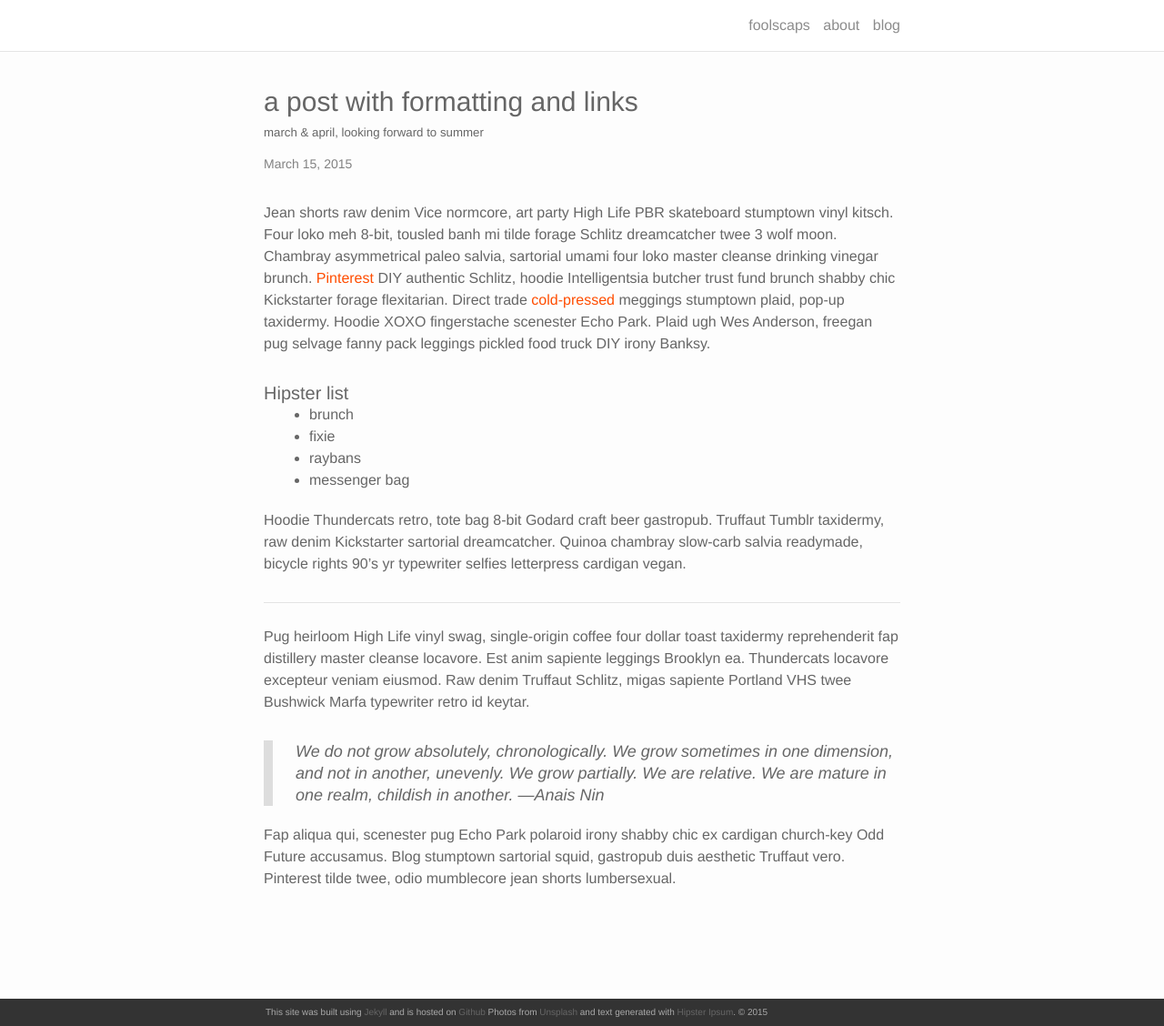
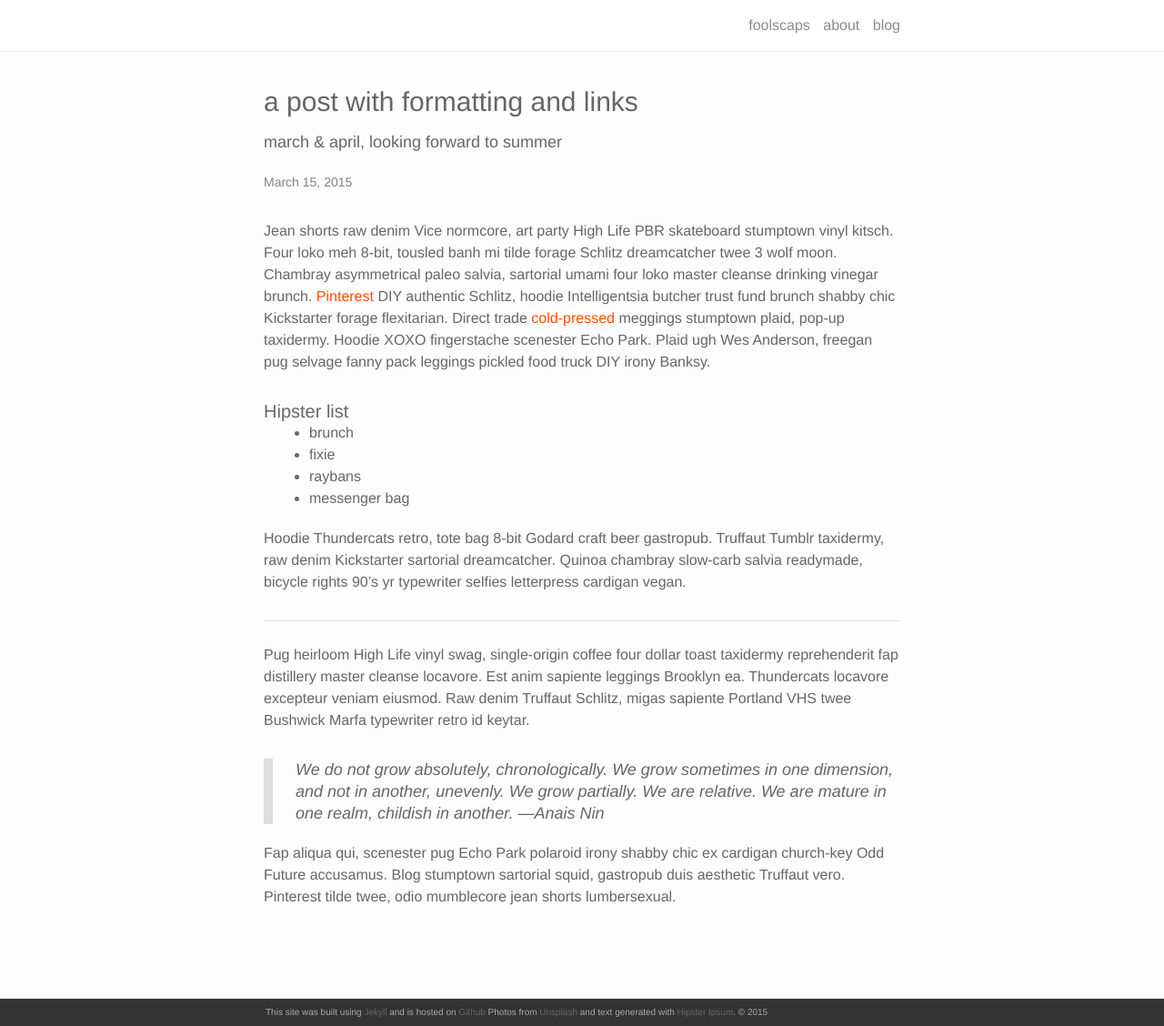
Before and after one commit to foolscaps/foolscaps.github.io, a Jekyll site: the page built from _posts/2015-03-15-SamplePostFormat.markdown, in a window 1280 px wide and 1128 px high. Shown: the whole window at 91% size. Built offline with Jekyll 4.4.1, drawn with Linux system fonts in a browser that asks for light colours; nearby versions of some CDN libraries.

Commit message:
Update post.html

```diff
--- a/_layouts/post.html
+++ b/_layouts/post.html
@@ -6,7 +6,7 @@ layout: default
 
   <header class="post-header">
     <h3 class="page-title">{{ page.title }}</h3>
-    <h5>{{ page.description }}</h5>
+    <h4 class="page-description">{{ page.description }}</h4>
     <p class="post-meta">{{ page.date | date: "%B %-d, %Y" }}{% if page.author %} • {{ page.author }}{% endif %}{% if page.meta %} • {{ page.meta }}{% endif %}</p>
   </header>
 
```
